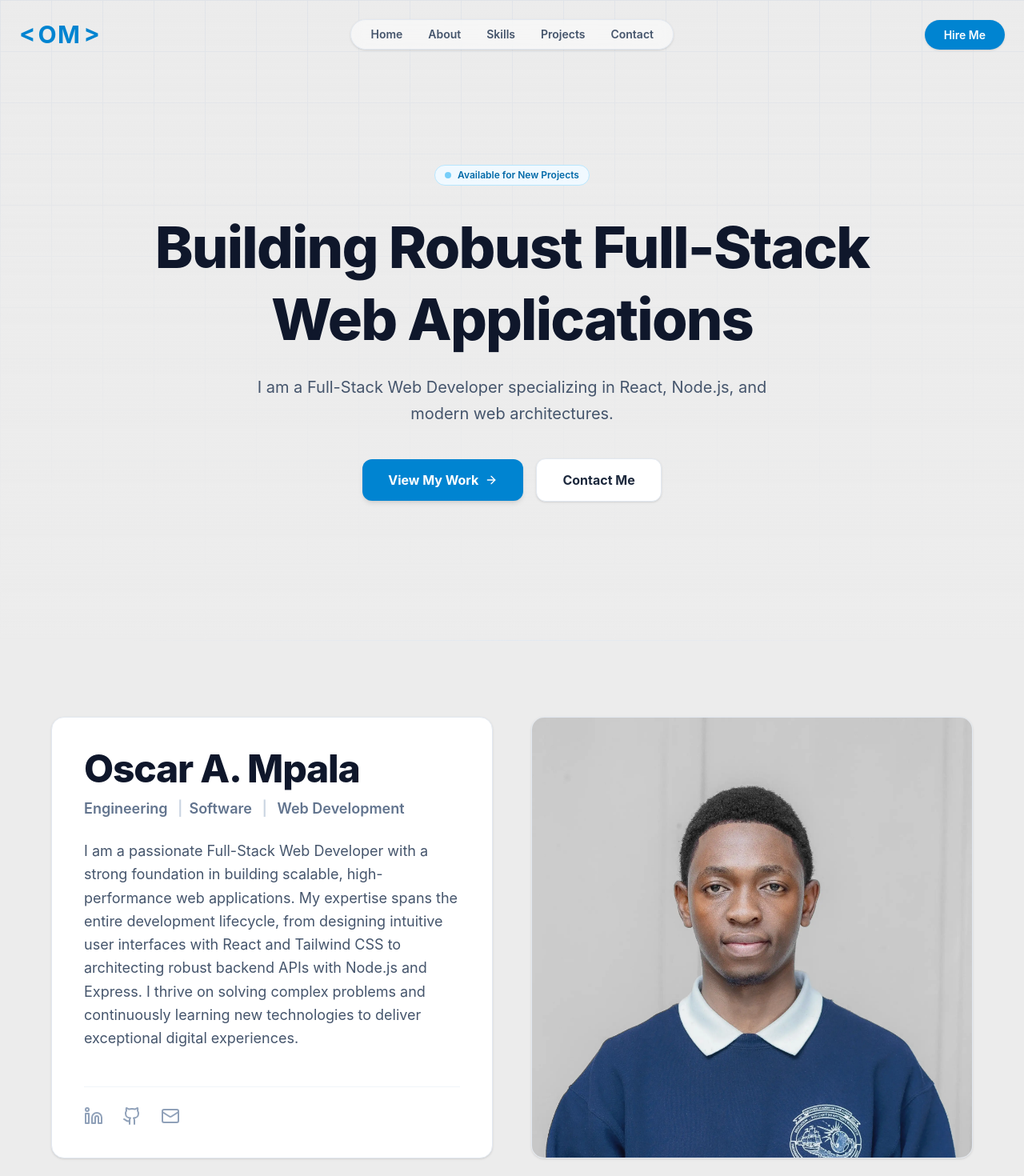
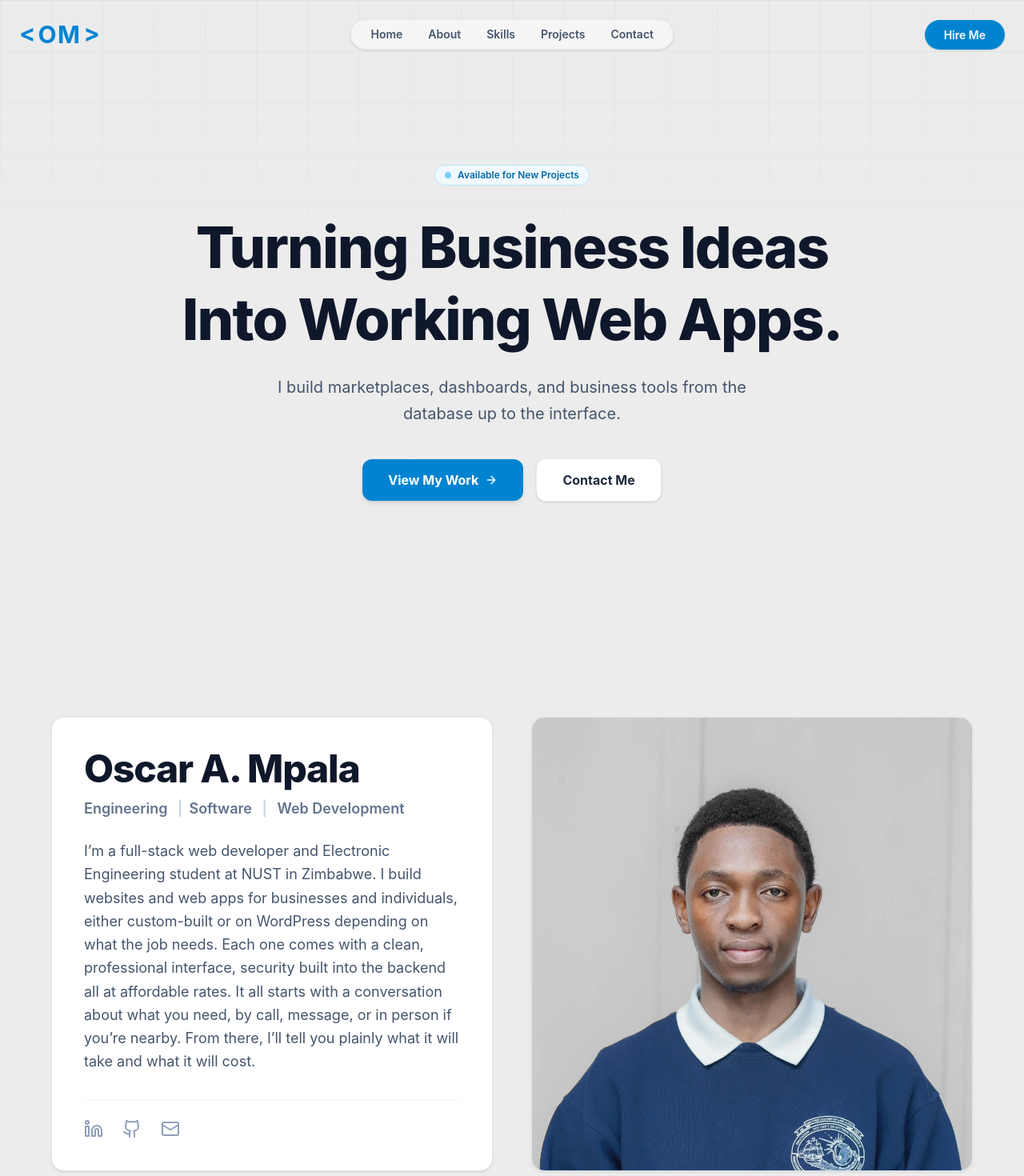
Before and after one commit to Oscar-Mpala/oscar-portfolio, a React (Vite) app: page / in a window 1280 px wide. Shown: the top 1470 px of the page at 80% size. Built offline with nearby package versions, Linux system fonts and the light colour scheme.

Commit message:
feat: update hero and about data for improved clarity and engagement

```diff
--- a/src/mockData.ts
+++ b/src/mockData.ts
@@ -5,12 +5,12 @@ export const initialSiteInfo = {
 };
 
 export const initialHeroData = {
-  title: "Building Robust Full-Stack Web Applications",
-  subtitle: "I am a Full-Stack Web Developer specializing in React, Node.js, and modern web architectures."
+  title: "Turning Business Ideas Into Working Web Apps.",
+  subtitle: "I build marketplaces, dashboards, and business tools from the database up to the interface."
 };
 
 export const initialAboutData = {
-  bio: "I am a passionate Full-Stack Web Developer with a strong foundation in building scalable, high-performance web applications. My expertise spans the entire development lifecycle, from designing intuitive user interfaces with React and Tailwind CSS to architecting robust backend APIs with Node.js and Express. I thrive on solving complex problems and continuously learning new technologies to deliver exceptional digital experiences."
+  bio: "I’m a full-stack web developer and Electronic Engineering student at NUST in Zimbabwe. I build websites and web apps for businesses and individuals, either custom-built or on WordPress depending on what the job needs. Each one comes with a clean, professional interface, security built into the backend all at affordable rates. It all starts with a conversation about what you need, by call, message, or in person if you’re nearby. From there, I’ll tell you plainly what it will take and what it will cost."
 };
 
 export const initialSkillsData = [
```
